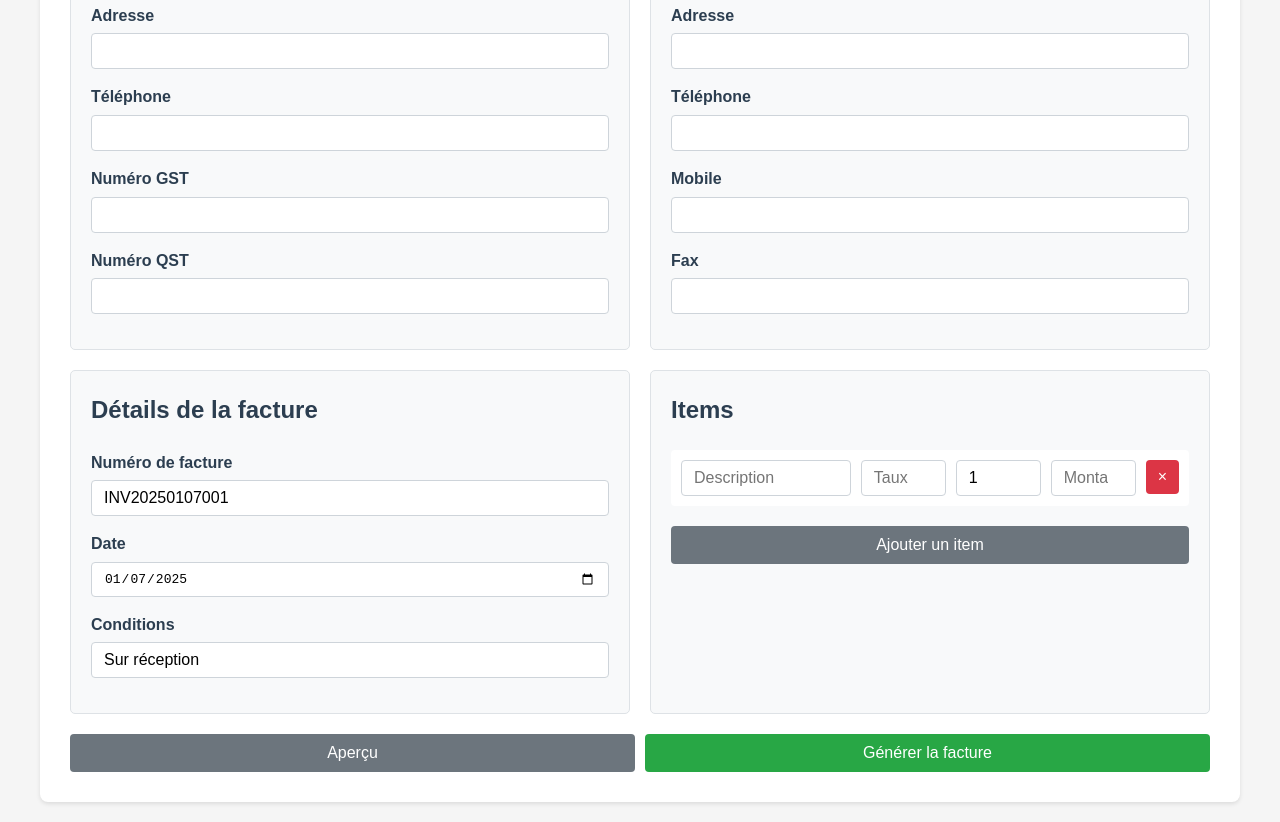
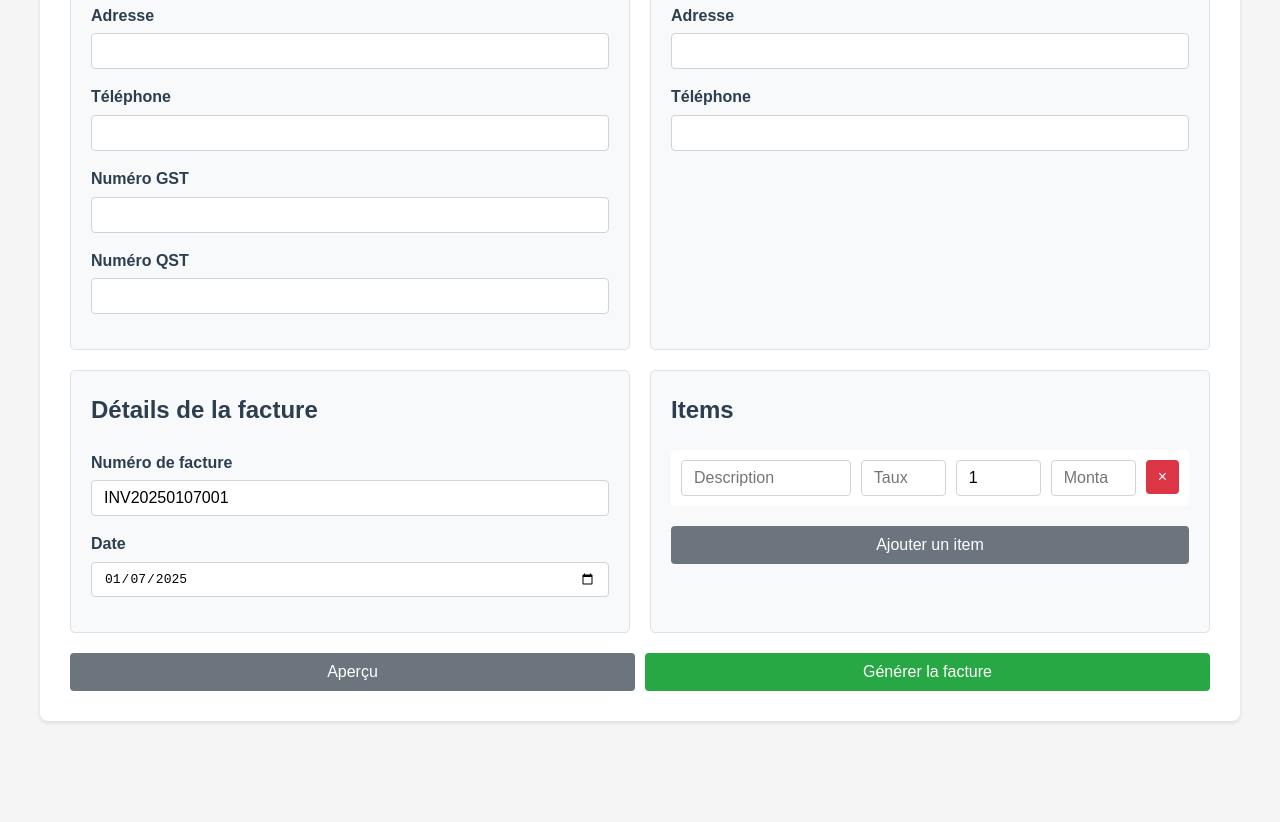
Before and after one commit to propea33/factures, a plain HTML site: page index.html in a window 1280 px wide. Shown: the part 371-1193 px from the top of the page. After the commit the page ends 1112 px from the top, so only its background shows below. Drawn offline with nearby package versions, Linux system fonts and the light colour scheme.

Commit message:
Update index.html

```diff
--- a/index.html
+++ b/index.html
@@ -13,9 +13,7 @@
         <h1>Générateur de facture</h1>
 
         <form id="invoiceForm">
-            <!-- Section flex pour Information Entreprise et Client -->
             <div class="flex-container">
-                <!-- Section Information Entreprise -->
                 <section class="form-section flex-item">
                     <h2>Information de l'entreprise</h2>
                     <div class="form-group">
@@ -44,7 +42,6 @@
                     </div>
                 </section>
 
-                <!-- Section Information Client -->
                 <section class="form-section flex-item">
                     <h2>Information du client</h2>
                     <div class="form-group">
@@ -63,20 +60,10 @@
                         <label for="clientPhone">Téléphone</label>
                         <input type="tel" id="clientPhone">
                     </div>
-                    <div class="form-group">
-                        <label for="clientMobile">Mobile</label>
-                        <input type="tel" id="clientMobile">
-                    </div>
-                    <div class="form-group">
-                        <label for="clientFax">Fax</label>
-                        <input type="tel" id="clientFax">
-                    </div>
                 </section>
             </div>
 
-            <!-- Section flex pour Détails Facture et Items -->
             <div class="flex-container">
-                <!-- Section Détails Facture -->
                 <section class="form-section flex-item">
                     <h2>Détails de la facture</h2>
                     <div class="form-group">
@@ -87,13 +74,8 @@
                         <label for="invoiceDate">Date</label>
                         <input type="date" id="invoiceDate">
                     </div>
-                    <div class="form-group">
-                        <label for="terms">Conditions</label>
-                        <input type="text" id="terms" value="Sur réception">
-                    </div>
                 </section>
 
-                <!-- Section Items -->
                 <section class="form-section flex-item">
                     <h2>Items</h2>
                     <div id="itemsContainer">
```
